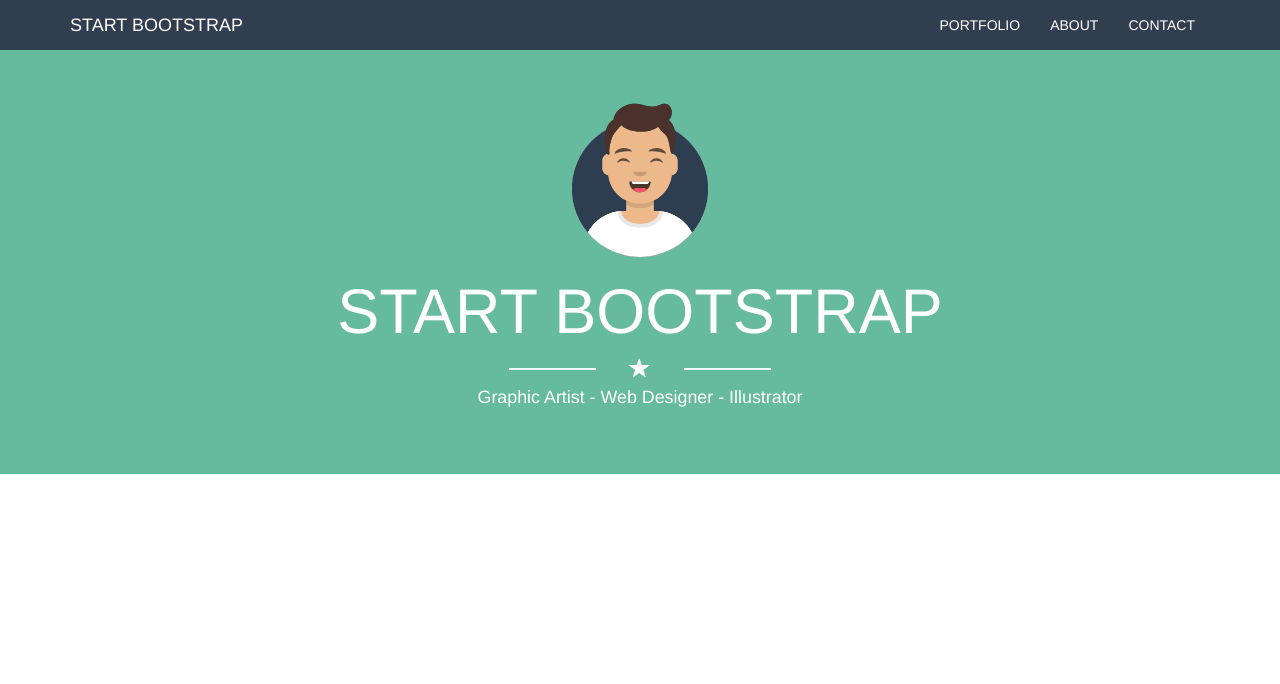
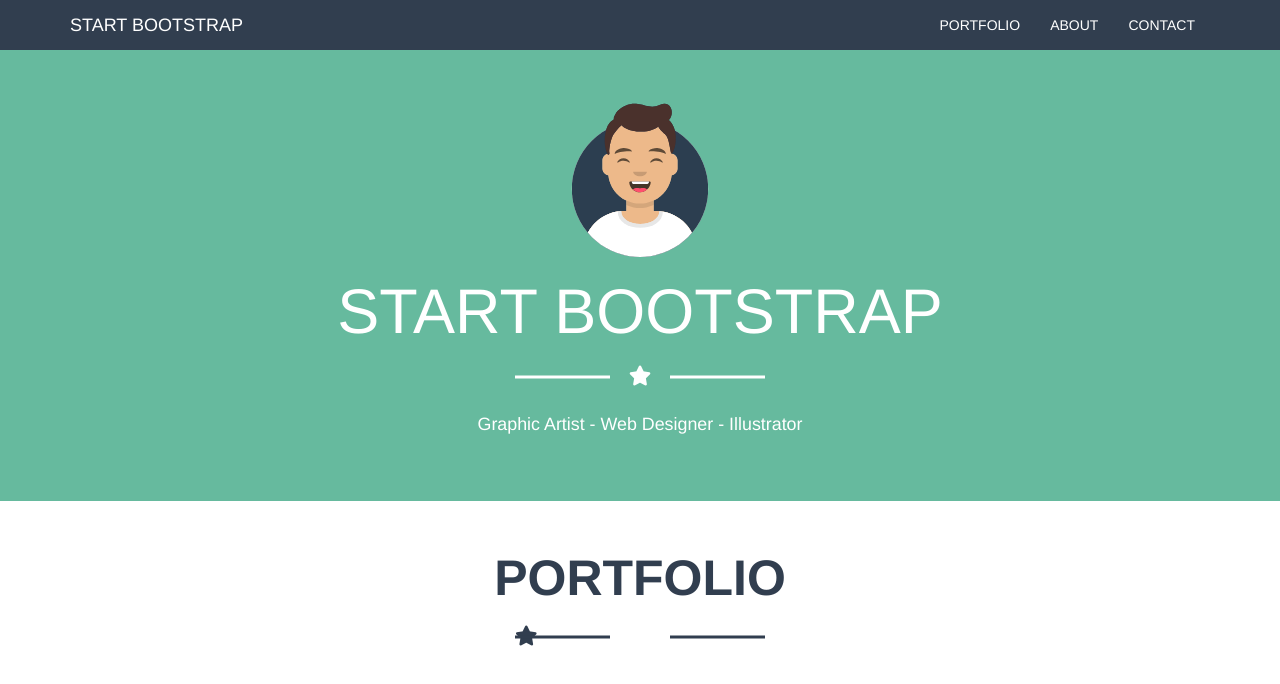
Before and after one commit to MavyEP/html-css-bootstrap-freelancer, a plain HTML site: page index.html in a window 1280 px wide. Drawn offline with nearby package versions, Linux system fonts and the light colour scheme.

Commit message:
push errore icona stella nella prima section

```diff
--- a/index.html
+++ b/index.html
@@ -3,6 +3,7 @@
     <head>
         <meta charset="utf-8">
         <meta name="viewport" content="width=device-width, initial-scale=1">
+        <script src="https://kit.fontawesome.com/912c80e664.js" crossorigin="anonymous"></script>
         <link rel="stylesheet" href="https://maxcdn.bootstrapcdn.com/bootstrap/3.3.7/css/bootstrap.min.css" integrity="sha384-BVYiiSIFeK1dGmJRAkycuHAHRg32OmUcww7on3RYdg4Va+PmSTsz/K68vbdEjh4u" crossorigin="anonymous">
         <link rel="stylesheet" href="style.css">
         <link rel="stylesheet" href="framework12bool.css">
@@ -36,22 +37,21 @@
                 <div class="container">
                         <img src="avatar.svg"  alt="Responsive image">
                         <h1>START BOOTSTRAP</h1>
-                        <div class="container2">
-                            <div class=" col-xs-offset-4"></div>
-                            <div class=" col-xs-4">
-                                <div class=" col-xs-offset-1"></div>
-                                <div class="col-xs-4 hr"><hr></div>
-                                <div class="col-xs-2">
-                                         <p><span class="glyphicon glyphicon-star" aria-hidden="true"></span></p>
-                                </div>
-                                <div class="col-xs-4 hr"><hr></div>
-                                <div class=" col-xs-offset-1"></div>
-                            </div>
-                            <div class=" col-xs-offset-4"></div>
+                        <div class="stella center-block">
+                                <i class="fas fa-star"></i>
                         </div>
                         <p><small>Graphic Artist - Web Designer - Illustrator</p>
                 </div>
             </div>
+            <section>
+                <div class="container ">
+                    <h2 class="h1">PORTFOLIO</h2>
+                    <div class="stella center-block black">
+                            <i class="fas fa-star "></i>
+                    </div>
+
+                </div>
+            </section>
         </main>
     </body>
 </html>
--- a/style.css
+++ b/style.css
@@ -8,24 +8,6 @@
     background-color: rgb(102, 186, 158);
 }
 
-.jumbotron hr{
-    border: 1px solid white;
-    margin:  0px;
-}
-
-.container2::after{
-    content: "";
-    display: table;
-    clear: both;
-}
-
-[class*="col-"] {
-    height: 25px;
-}
-
-.hr {
-   padding-top: 12px;
-}
 
 .navbar {
     margin-bottom: 0;
@@ -58,6 +40,111 @@
     color: white;
 }
 
+.stella{
+    width: 250px;
+    position: relative;
+    margin-top: 20px;
+    margin-bottom: 20px;
+}
+
+.stella::before{
+    content: "";
+    position: absolute;
+    top: 50%;
+    transform: translateY(-50%);
+    width: calc((100% - 60px) / 2);
+    height: 3px;
+    background-color: white;
+}
+
+.stella::before{
+    left: 0;
+}
+
+.stella::after{
+    content: "";
+    position: absolute;
+    top: 50%;
+    transform: translateY(-50%);
+    width: calc((100% - 60px) / 2);
+    height: 3px;
+    background-color: white;
+}
+
+.stella::after{
+    right: 0;
+}
+
+.stella i {
+    font-size: 20px;
+}
+
+.h1 {
+    color: rgb(49, 62, 79);
+    text-align: center;
+    font-size: 50px;
+    font-weight: bold;
+}
+
+.black {
+    color: rgb(49, 62, 79);
+}
+
+.black::after{
+    content: "";
+    position: absolute;
+    top: 50%;
+    transform: translateY(-50%);
+    width: calc((100% - 60px) / 2);
+    height: 3px;
+    background-color: rgb(49, 62, 79);
+}
+.black::before{
+    content: "";
+    position: absolute;
+    top: 50%;
+    transform: translateY(-50%);
+    width: calc((100% - 60px) / 2);
+    height: 3px;
+    background-color: rgb(49, 62, 79);
+}
+
+
+
+
+
+
+
+
+
+
+
+
+
+
+
+
+
+
+
+
+
+
+
+
+
+
+
+
+
+
+
+
+
+
+
+
+
 @media screen and (max-width:1000px) {
     [class*="col-"] {
         display: none;
```
